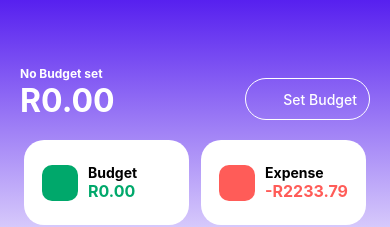
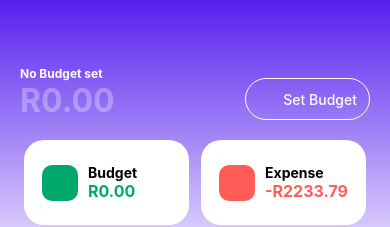
Before and after one commit to ChrisJoshRoberts/expense-tracker, a React Native app: screen /Budget in a window 390 px wide. Shown: the top 227 px of the page. Built offline with nearby package versions, Linux system fonts and the light colour scheme; some icons are missing.

Commit message:
styling changes

```diff
--- a/components/ExpensesOutput/ExpensesSummary.js
+++ b/components/ExpensesOutput/ExpensesSummary.js
@@ -22,7 +22,7 @@ const ExpensesSummary = ({ period, expenses, buttonTitle}) => {
       <View style={{flexDirection: 'row', justifyContent: 'space-between', width: '100%', alignItems: 'flex-end'}}>
         <View>
         <Text style={styles.periodTitle}>No Budget set</Text>
-        <Text style={styles.totalAmount}>R0.00</Text>
+        <Text style={[{opacity: 0.3},styles.totalAmount]}>R0.00</Text>
         </View>
         <IconButtonAdd title={buttonTitle} />
       </View>
```
